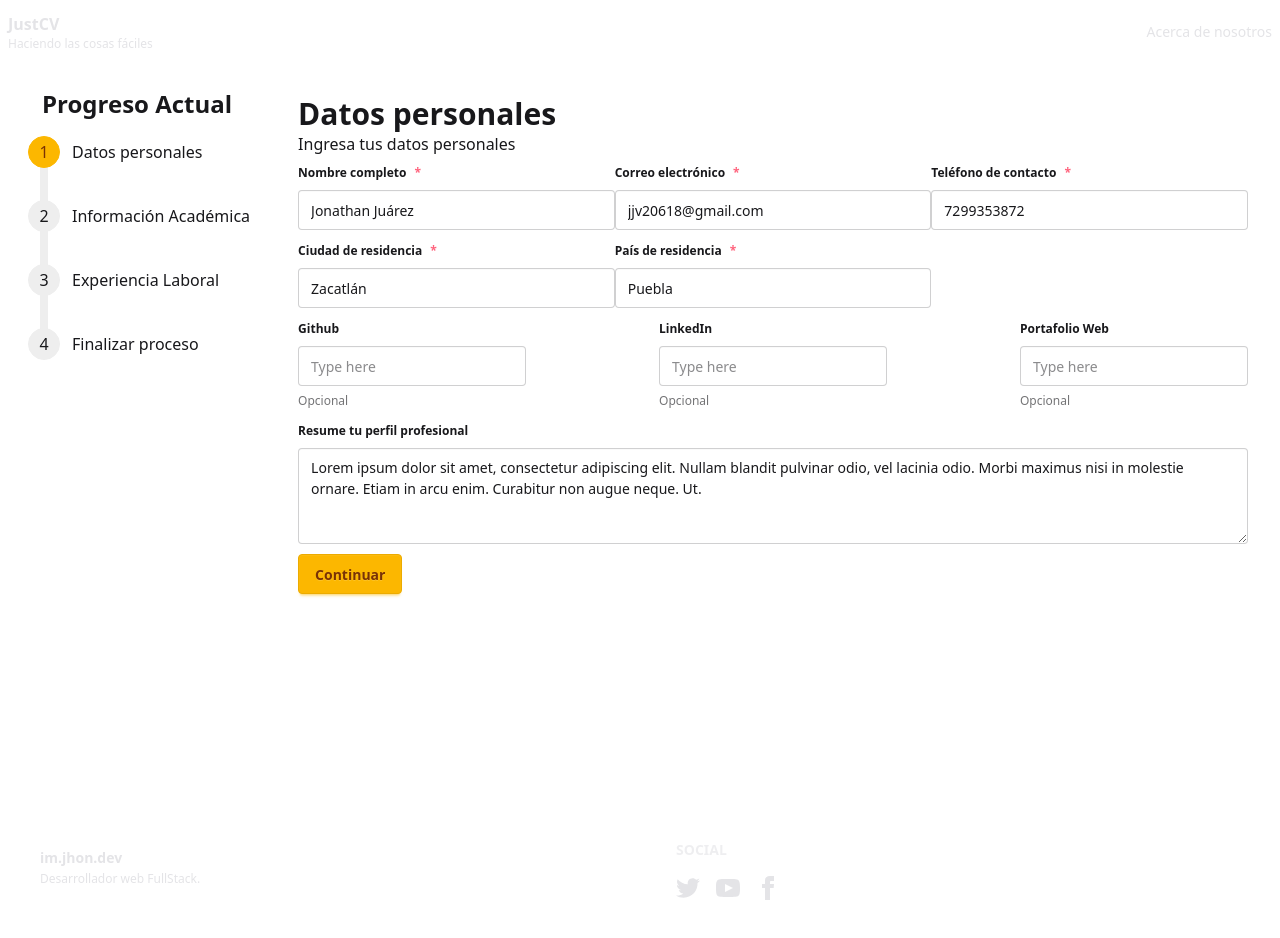
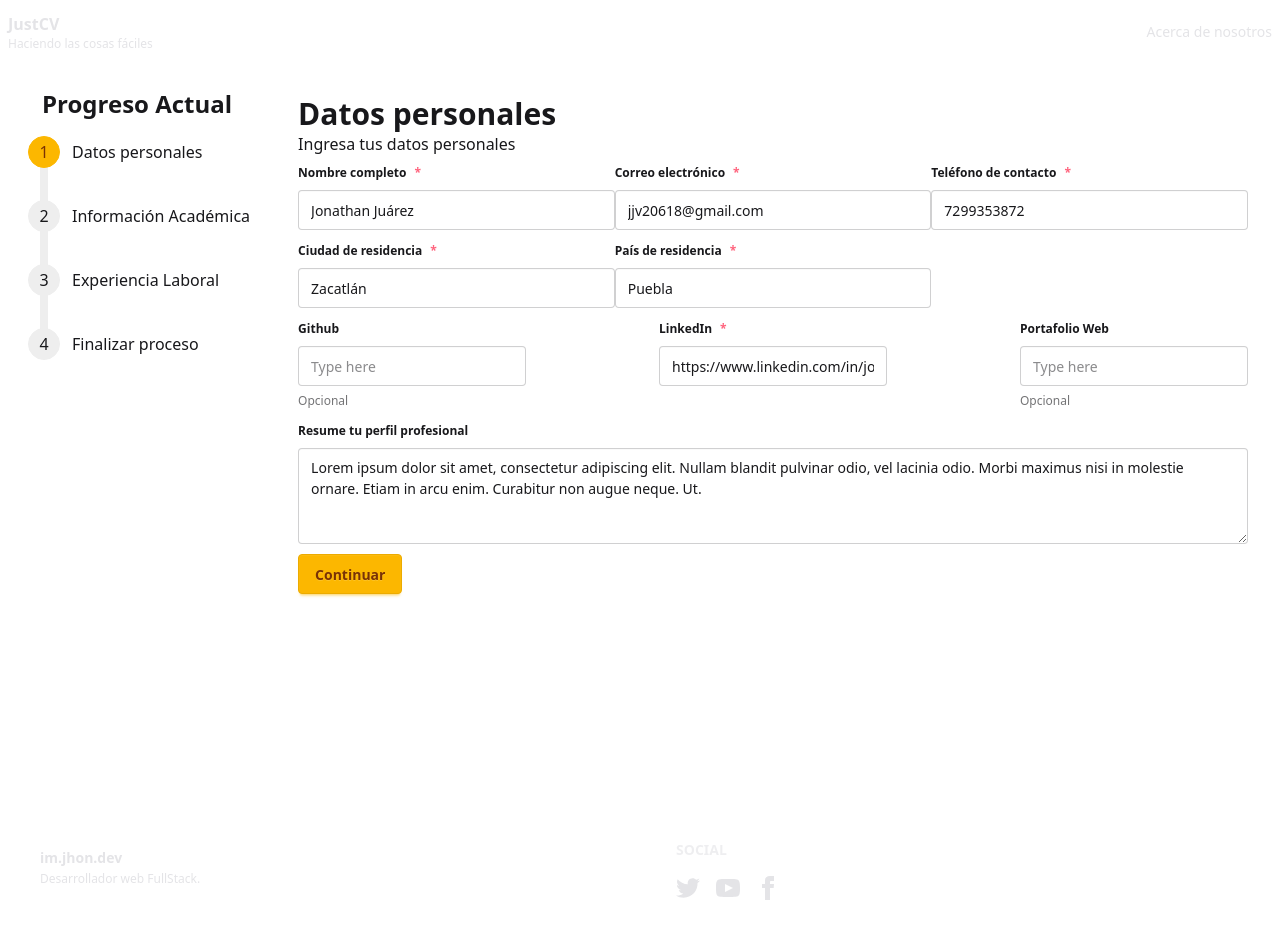
Before and after one commit to JhonCODEOWO/JustCV, a React (Vite) app: page /creating-cv in a window 1280 px wide. Built offline with nearby package versions, Linux system fonts and the light colour scheme.

Commit message:
refactor: Add transformations to a new object of zod to define the real body necessary on the request, Add a new file to create functions of requests

```diff
--- a/src/CV/components/CreateCvForm/CreateCvForm.component.tsx
+++ b/src/CV/components/CreateCvForm/CreateCvForm.component.tsx
@@ -3,15 +3,14 @@ import InputComponent from "../../../shared/components/InputComponent/input.comp
 import EducationElementComponent from "./components/EducationElement/EducationElement.component";
 import WorkExperienceElementComponent from "./components/WorkExperienceElement/WorkExperienceElement.component";
 import HeaderWithContentComponent from "../../../shared/components/HeaderWithContentComponent/HeaderWithContentComponent";
-import { CreateCVSchema } from "./schemas/CreateCVSchema";
-import { z} from "zod"
+import { CreateCVSanitized, CreateCVSchema, type CreateCvFormBody } from "./schemas/CreateCVSchema";
 import { zodResolver } from "@hookform/resolvers/zod";
-import type { CreateCvInterface } from "../../interfaces/CreateCVInterface";
 import { useSteps } from "../../../shared/hooks/FormSteps/FormSteps";
 import StepsTimelineComponent from "../../../shared/hooks/FormSteps/Components/StepsTimelineComponent/StepsTimelineComponent.component";
 import type { Step } from "../../../shared/hooks/FormSteps/interfaces/StepInterface.interface";
+import { createCv } from "../../resquests/CVRequests";
 
-export type CreateCvFormBody = z.infer<typeof CreateCVSchema>;
+
 type StepID = "personalData" | "educationData" | "laboralData" | "finalPhase";
 
 function CreateCvForm() {
@@ -42,9 +41,9 @@ function CreateCvForm() {
             phoneNumber: `7299353872`,
             resume: `Lorem ipsum dolor sit amet, consectetur adipiscing elit. Nullam blandit pulvinar odio, vel lacinia odio. Morbi maximus nisi in molestie ornare. Etiam in arcu enim. Curabitur non augue neque. Ut. `,
             education: [{graduationDate: '01-09-2002', institutionName: 'ITSSNP', titleName: 'Ing. Informática', type: 'titulo'}],
-            profesionalLinks: {github: '', linkedIn: '', portfolioWeb: ''},
+            profesionalLinks: {github: '', linkedIn: 'https://www.linkedin.com/in/jonathan-juarez-valera/', portfolioWeb: ''},
             residence: {city: 'Zacatlán', country: 'Puebla'},
-            workExperience: [{achievements: [{description: 'something'}], companyName: 'Empresa', occupation: 'Pajeador', startDate: '01-01-2002'}]
+            workExperience: [{achievements: [{description: 'nose'}], companyName: 'Empresa', occupation: 'Pajeador', startDate: '01-01-2002'}]
         },
         resolver: zodResolver(CreateCVSchema)
     });
@@ -81,15 +80,10 @@ function CreateCvForm() {
         const result = await trigger();
         if(!result) return;
         const value = getValues();
+        const body = CreateCVSanitized.parse(value);
 
-        const links = Object.fromEntries(Object.entries(value.profesionalLinks).filter(([_, v]) => v != ''))
-
-        const body: CreateCvInterface = {
-            ...value,
-            profesionalLinks: links
-        }
-
-        console.log(body);
+        const {data} = await createCv(body);
+        console.log(data);
     }
 
     /**
@@ -212,6 +206,11 @@ function CreateCvForm() {
                                     label="LinkedIn"
                                     name="profesionalLinks.linkedIn"
                                     register={register}
+                                    validations={
+                                        {
+                                            required: true
+                                        }
+                                    }
                                     type="text"
                                 />
                                 <InputComponent<CreateCvFormBody>
@@ -316,6 +315,7 @@ function CreateCvForm() {
                     &&
                     <section>
                         <HeaderWithContentComponent level={2} title="Ya casi hemos terminado" content="Selecciona el formato a generar y confirma para generar tu CV (:"/>
+                        <button type="submit">Enviar información</button>
                         <button className="btn btn-info" type="button" onClick={prevPhase}>Volver</button>
                     </section>
                 }
--- a/src/CV/components/CreateCvForm/schemas/CreateCVSchema.ts
+++ b/src/CV/components/CreateCvForm/schemas/CreateCVSchema.ts
@@ -1,3 +1,4 @@
+import { fields } from "@hookform/resolvers/ajv/src/__tests__/__fixtures__/data.js";
 import * as z from "zod";
 
 const Education = z.object({
@@ -9,7 +10,7 @@ const Education = z.object({
 
 const ProfesionalLinks = z.object({
     github: z.httpUrl().or(z.literal('')),
-    linkedIn: z.httpUrl().optional().or(z.literal('')),
+    linkedIn: z.httpUrl({error: 'Escribe una URL válida.'}),
     portfolioWeb: z.httpUrl().optional().or(z.literal('')),
 })
 
@@ -38,5 +39,21 @@ export const CreateCVSchema = z.object({
     education: z.array(Education).min(1, 'Debes agregar al menos un elemento de educación a tu CV.'),
     profesionalLinks: ProfesionalLinks,
     residence: Residence,
-    workExperience: z.array(WorkExperience).min(1, 'No puedes crear un CV sin al menos una experiencia laboral.'),
+    workExperience: z.array(WorkExperience).min(1, 'No puedes crear un CV sin al menos una experiencia laboral.')
 })
+
+export const CreateCVSanitized = CreateCVSchema.transform((fields) => ({
+    ...fields,
+    profesionalLinks: Object.fromEntries(Object.entries(fields.profesionalLinks).filter(([k,v]) => v!= '')),
+    workExperience: fields.workExperience.map((workExp) => {
+        const [d,m,y] = workExp.startDate.split('-');
+        return {
+            ...workExp,
+            achievements: workExp.achievements.map(a => a.description),
+            startDate: `${y}-${m}-${d}`
+        }
+    })
+}))
+
+export type CreateCvFormBody = z.infer<typeof CreateCVSchema>;
+export type CreateCvFormOutput = z.output<typeof CreateCVSanitized>;
--- /dev/null
+++ b/src/CV/resquests/CVRequests.ts
@@ -0,0 +1,7 @@
+import axios from "axios";
+import type { CreateCvFormBody, CreateCvFormOutput } from "../components/CreateCvForm/schemas/CreateCVSchema";
+
+export function createCv(body: CreateCvFormOutput) {
+    console.log(import.meta.env.VITE_API_BASE_URL);
+    return axios.post<Blob>(`${import.meta.env.VITE_API_BASE_URL}/curriculum-vitae`, body, {responseType: 'blob'});
+}
```
